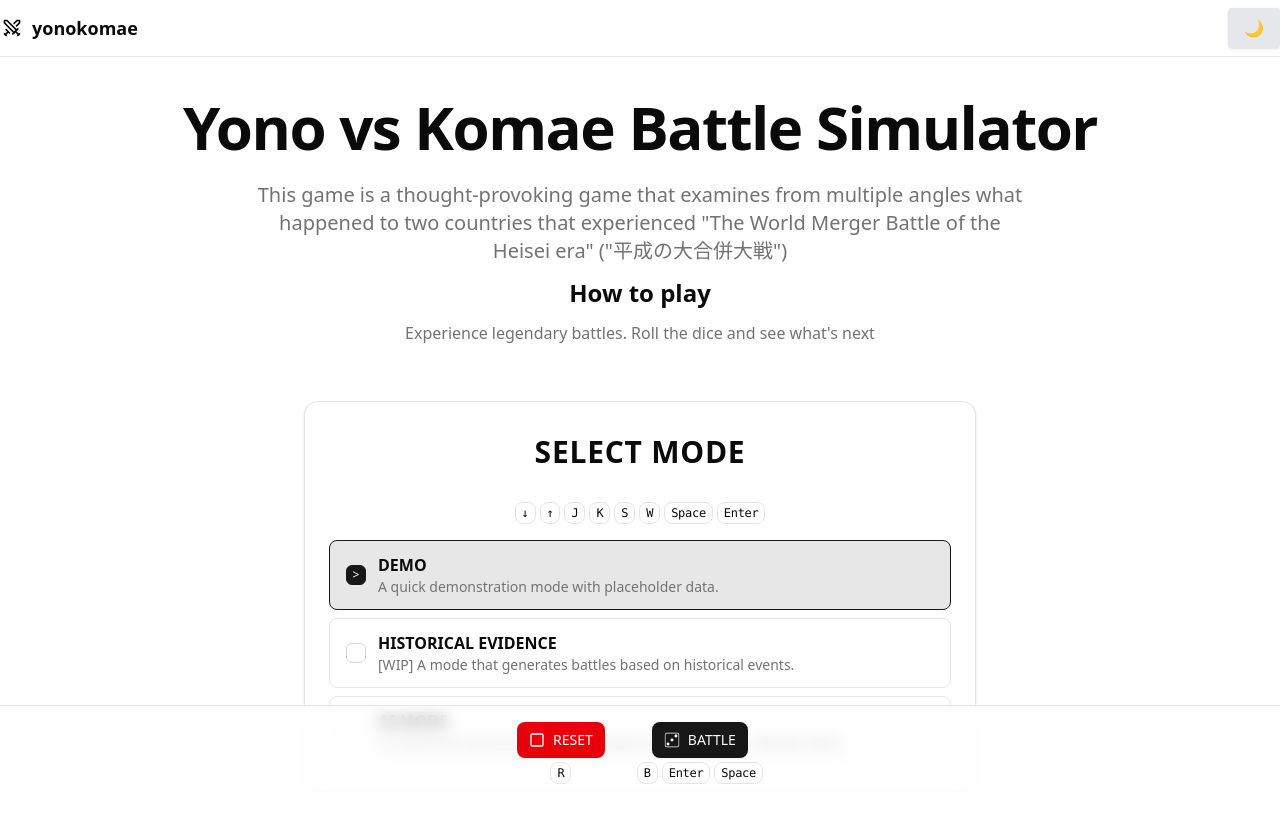
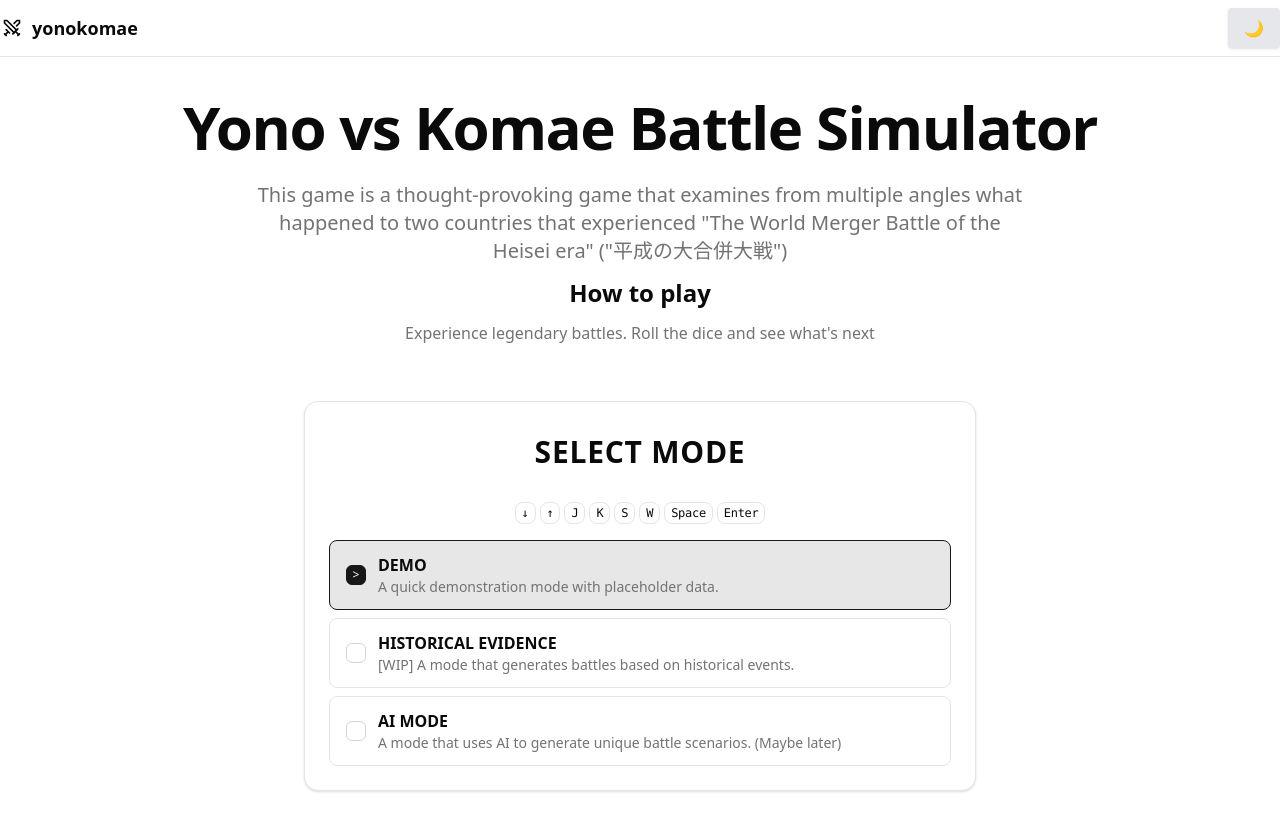
Before and after one commit to F88/yonokomae, a React (Vite) app: page / in a window 1280 px wide. Shown: the top 830 px of the page. Built offline with nearby package versions, Linux system fonts and the light colour scheme.

Commit message:
fix: update conditional rendering for footer to display only when mode is set

```diff
--- a/src/App.tsx
+++ b/src/App.tsx
@@ -120,7 +120,7 @@ function App() {
       </div>
 
       {/* Fixed Controller */}
-      {!mode && (
+      {mode && (
         <footer className="sticky bottom-0 mt-auto border-t bg-background/95 backdrop-blur supports-[backdrop-filter]:bg-background/60">
           <div className="container py-4">
             <Controller
```
